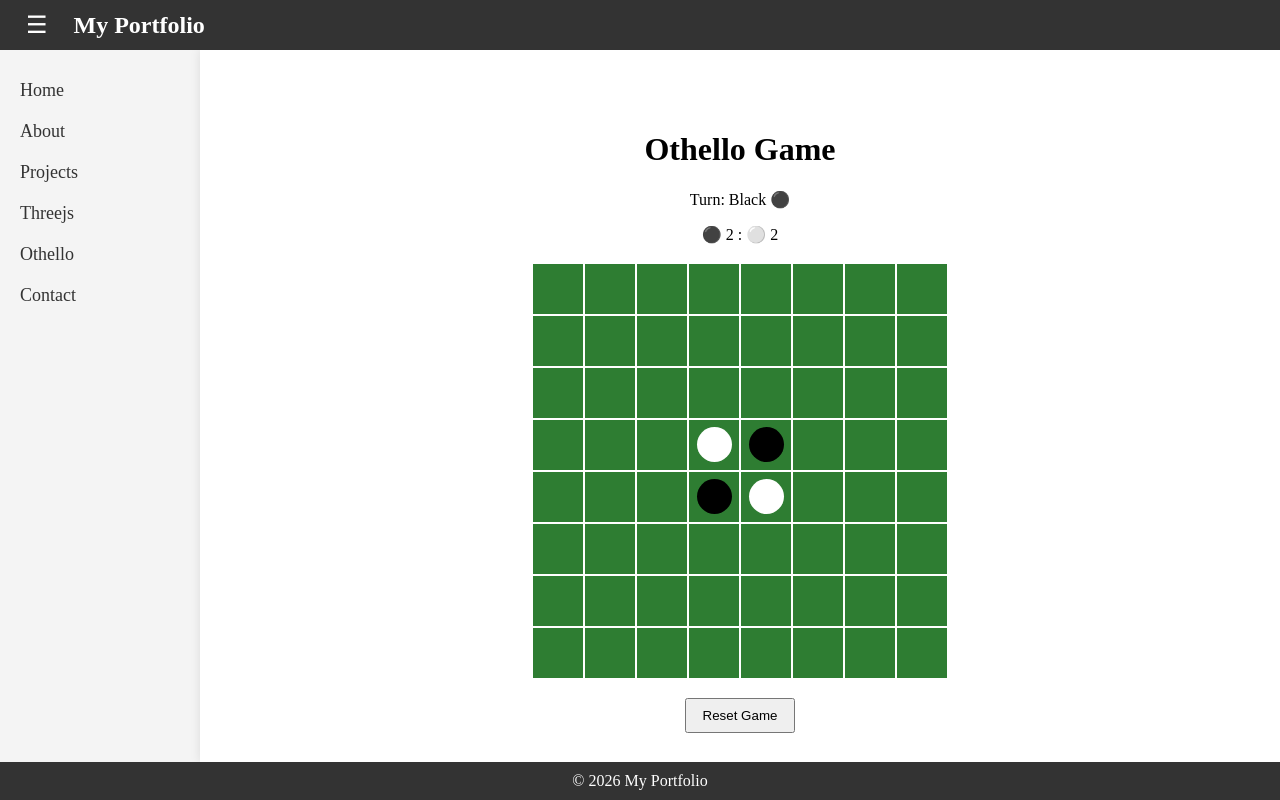
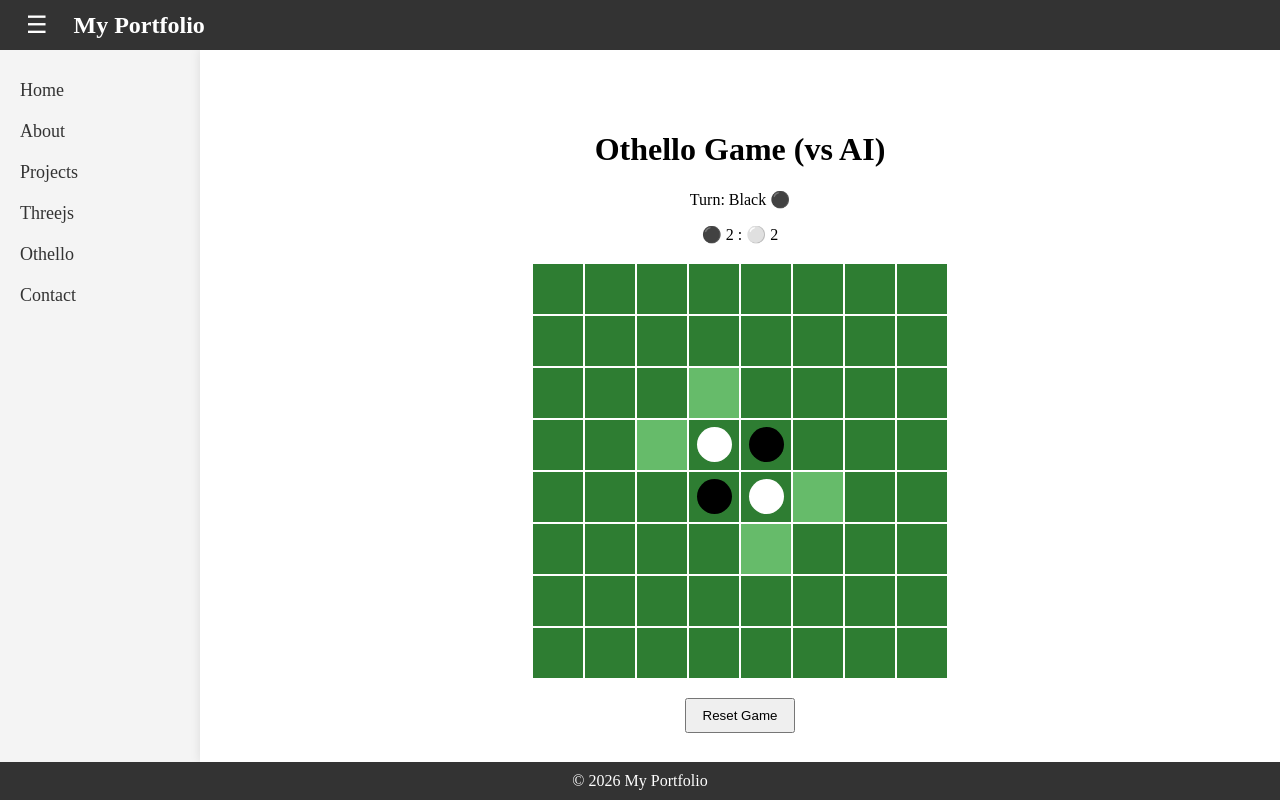
Before and after one commit to advis2/web-boilerplate, a Next.js app in the folder portfolio/: page /othello in a window 1280 px wide. Built offline with nearby package versions, Linux system fonts and the light colour scheme.

Commit message:
feat: othello 게임 추가

```diff
--- a/portfolio/src/app/othello/page.tsx
+++ b/portfolio/src/app/othello/page.tsx
@@ -1,9 +1,10 @@
 "use client";
 
-import { useState, useMemo } from "react";
+import { useState, useMemo, useEffect } from "react";
 
 type Player = "B" | "W" | null;
 const SIZE = 8;
+const AI_PLAYER: Player = "W";
 
 const directions = [
   [0, 1],
@@ -17,60 +18,70 @@ const directions = [
 ];
 
 function createInitialBoard(): Player[][] {
-  const board: Player[][] = Array.from({ length: SIZE }, () =>
-    Array(SIZE).fill(null),
+  const board = Array.from({ length: SIZE }, () =>
+    Array<Player>(SIZE).fill(null),
   );
-
   board[3][3] = "W";
   board[4][4] = "W";
   board[3][4] = "B";
   board[4][3] = "B";
-
   return board;
 }
 
 export default function OthelloPage() {
   const [board, setBoard] = useState<Player[][]>(createInitialBoard());
   const [turn, setTurn] = useState<Player>("B");
+  const [gameOver, setGameOver] = useState(false);
 
   const opponent = (p: Player) => (p === "B" ? "W" : "B");
 
-  const isValidMove = (row: number, col: number, player: Player) => {
-    if (board[row][col] !== null) return false;
+  const isValidMove = (
+    b: Player[][],
+    row: number,
+    col: number,
+    player: Player,
+  ) => {
+    if (b[row][col] !== null) return false;
     const opp = opponent(player);
 
     return directions.some(([dx, dy]) => {
       let x = row + dx;
       let y = col + dy;
-      let hasOppBetween = false;
+      let hasOpp = false;
 
-      while (x >= 0 && x < SIZE && y >= 0 && y < SIZE && board[x][y] === opp) {
+      while (x >= 0 && x < SIZE && y >= 0 && y < SIZE && b[x][y] === opp) {
         x += dx;
         y += dy;
-        hasOppBetween = true;
+        hasOpp = true;
       }
 
-      if (
-        hasOppBetween &&
-        x >= 0 &&
-        x < SIZE &&
-        y >= 0 &&
-        y < SIZE &&
-        board[x][y] === player
-      ) {
-        return true;
-      }
-
-      return false;
+      return (
+        hasOpp && x >= 0 && x < SIZE && y >= 0 && y < SIZE && b[x][y] === player
+      );
     });
   };
 
-  const makeMove = (row: number, col: number) => {
-    if (!isValidMove(row, col, turn)) return;
+  const getValidMoves = (b: Player[][], player: Player) => {
+    const moves: [number, number][] = [];
+    for (let i = 0; i < SIZE; i++) {
+      for (let j = 0; j < SIZE; j++) {
+        if (isValidMove(b, i, j, player)) {
+          moves.push([i, j]);
+        }
+      }
+    }
+    return moves;
+  };
 
-    const newBoard = board.map((r) => [...r]);
-    newBoard[row][col] = turn;
-    const opp = opponent(turn);
+  const applyMove = (
+    b: Player[][],
+    row: number,
+    col: number,
+    player: Player,
+  ) => {
+    const newBoard = b.map((r) => [...r]);
+    newBoard[row][col] = player;
+    const opp = opponent(player);
 
     directions.forEach(([dx, dy]) => {
       let x = row + dx;
@@ -89,20 +100,25 @@ export default function OthelloPage() {
         y += dy;
       }
 
-      if (x >= 0 && x < SIZE && y >= 0 && y < SIZE && newBoard[x][y] === turn) {
+      if (
+        x >= 0 &&
+        x < SIZE &&
+        y >= 0 &&
+        y < SIZE &&
+        newBoard[x][y] === player
+      ) {
         toFlip.forEach(([fx, fy]) => {
-          newBoard[fx][fy] = turn;
+          newBoard[fx][fy] = player;
         });
       }
     });
 
-    setBoard(newBoard);
-    setTurn(opp);
+    return newBoard;
   };
 
   const scores = useMemo(() => {
-    let black = 0;
-    let white = 0;
+    let black = 0,
+      white = 0;
     board.forEach((row) =>
       row.forEach((cell) => {
         if (cell === "B") black++;
@@ -112,16 +128,134 @@ export default function OthelloPage() {
     return { black, white };
   }, [board]);
 
+  // ===========================
+  // AI (Minimax)
+  // ===========================
+
+  const evaluate = (b: Player[][]) => {
+    let score = 0;
+    b.forEach((row) =>
+      row.forEach((cell) => {
+        if (cell === AI_PLAYER) score += 1;
+        if (cell === opponent(AI_PLAYER)) score -= 1;
+      }),
+    );
+    return score;
+  };
+
+  const minimax = (
+    b: Player[][],
+    depth: number,
+    player: Player,
+    maximizing: boolean,
+  ): number => {
+    const moves = getValidMoves(b, player);
+    if (depth === 0 || moves.length === 0) {
+      return evaluate(b);
+    }
+
+    if (maximizing) {
+      let maxEval = -Infinity;
+      for (const [r, c] of moves) {
+        const newBoard = applyMove(b, r, c, player);
+        const evalScore = minimax(newBoard, depth - 1, opponent(player), false);
+        maxEval = Math.max(maxEval, evalScore);
+      }
+      return maxEval;
+    } else {
+      let minEval = Infinity;
+      for (const [r, c] of moves) {
+        const newBoard = applyMove(b, r, c, player);
+        const evalScore = minimax(newBoard, depth - 1, opponent(player), true);
+        minEval = Math.min(minEval, evalScore);
+      }
+      return minEval;
+    }
+  };
+
+  const makeAIMove = () => {
+    const moves = getValidMoves(board, AI_PLAYER);
+    if (moves.length === 0) return;
+
+    let bestScore = -Infinity;
+    let bestMove = moves[0];
+
+    for (const [r, c] of moves) {
+      const newBoard = applyMove(board, r, c, AI_PLAYER);
+      const score = minimax(newBoard, 3, opponent(AI_PLAYER), false);
+      if (score > bestScore) {
+        bestScore = score;
+        bestMove = [r, c];
+      }
+    }
+
+    const updated = applyMove(board, bestMove[0], bestMove[1], AI_PLAYER);
+    setBoard(updated);
+    setTurn(opponent(AI_PLAYER));
+  };
+
+  // ===========================
+  // 턴 & 패스 & 종료 처리
+  // ===========================
+
+  useEffect(() => {
+    if (gameOver) return;
+
+    const currentMoves = getValidMoves(board, turn);
+    const opponentMoves = getValidMoves(board, opponent(turn));
+
+    if (currentMoves.length === 0) {
+      if (opponentMoves.length === 0) {
+        setGameOver(true);
+      } else {
+        setTurn(opponent(turn)); // 패스
+      }
+    }
+  }, [board, turn]);
+
+  useEffect(() => {
+    if (!gameOver && turn === AI_PLAYER) {
+      setIsThinking(true);
+      const timer = setTimeout(() => {
+        makeAIMove();
+        setIsThinking(false);
+      }, 400);
+      return () => clearTimeout(timer);
+    }
+  }, [turn]);
+
+  const handleClick = (row: number, col: number) => {
+    if (turn === AI_PLAYER || gameOver || isThinking) return;
+    if (!isValidMove(board, row, col, turn)) return;
+
+    const newBoard = applyMove(board, row, col, turn);
+    setBoard(newBoard);
+    setTurn(opponent(turn));
+  };
+
   const resetGame = () => {
     setBoard(createInitialBoard());
     setTurn("B");
+    setGameOver(false);
   };
+
+  const [isThinking, setIsThinking] = useState(false);
+  const validMoves =
+    turn === AI_PLAYER || isThinking ? [] : getValidMoves(board, turn);
 
   return (
     <div style={{ padding: 40, textAlign: "center" }}>
-      <h1>Othello Game</h1>
+      <h1>Othello Game (vs AI)</h1>
 
-      <p>Turn: {turn === "B" ? "Black ⚫" : "White ⚪"}</p>
+      {gameOver ? (
+        <h2>
+          Game Over —{scores.black > scores.white && " Black Wins"}
+          {scores.white > scores.black && " White Wins"}
+          {scores.white === scores.black && " Draw"}
+        </h2>
+      ) : (
+        <p>Turn: {turn === "B" ? "Black ⚫" : "White ⚪ (AI)"}</p>
+      )}
 
       <p>
         ⚫ {scores.black} : ⚪ {scores.white}
@@ -129,6 +263,8 @@ export default function OthelloPage() {
 
       <div
         style={{
+          opacity: isThinking ? 0.6 : 1,
+          pointerEvents: isThinking ? "none" : "auto",
           display: "grid",
           gridTemplateColumns: `repeat(${SIZE}, 50px)`,
           gap: 2,
@@ -137,18 +273,21 @@ export default function OthelloPage() {
         }}
       >
         {board.map((row, i) =>
-          row.map((cell, j) => (
+          row.map((cell, j) => {
+            const highlight = validMoves.some(([r, c]) => r === i && c === j);
+
+            return (
               <div
                 key={`${i}-${j}`}
-              onClick={() => makeMove(i, j)}
+                onClick={() => handleClick(i, j)}
                 style={{
                   width: 50,
                   height: 50,
-                background: "#2e7d32",
+                  background: highlight ? "#66bb6a" : "#2e7d32",
                   display: "flex",
                   alignItems: "center",
                   justifyContent: "center",
-                cursor: isValidMove(i, j, turn) ? "pointer" : "default",
+                  cursor: highlight ? "pointer" : "default",
                 }}
               >
                 {cell && (
@@ -162,17 +301,14 @@ export default function OthelloPage() {
                   />
                 )}
               </div>
-          )),
+            );
+          }),
         )}
       </div>
 
       <button
         onClick={resetGame}
-        style={{
-          marginTop: 20,
-          padding: "8px 16px",
-          cursor: "pointer",
-        }}
+        style={{ marginTop: 20, padding: "8px 16px", cursor: "pointer" }}
       >
         Reset Game
       </button>
```
Lines whose indentation alone changed are shown as unchanged.
